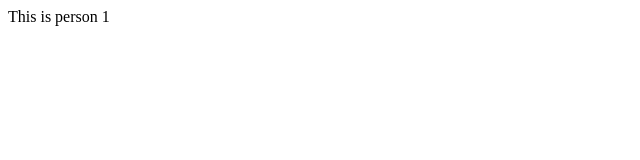
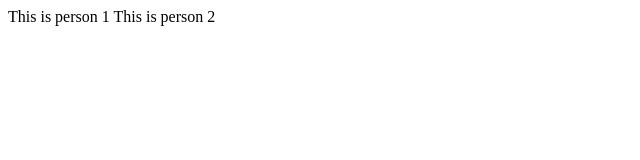
Before and after one commit to mohammadarsalan2793/52r-person, a plain HTML site: page index.html in a window 1280 px wide. Shown: the whole page, without its empty margins (0-640 px from the left). Drawn offline with Linux system fonts and the light colour scheme.

Commit message:
person 2

```diff
--- a/index.html
+++ b/index.html
@@ -7,5 +7,6 @@
 </head>
 <body>
     This is person 1
+    This is person 2
 </body>
 </html>
```
